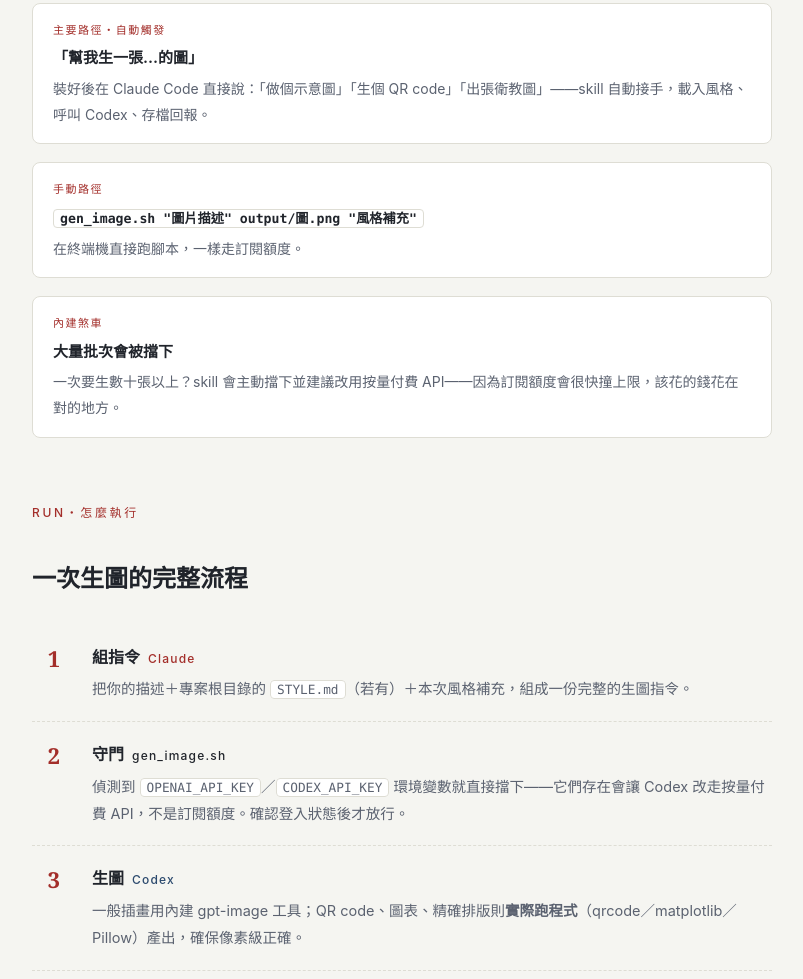
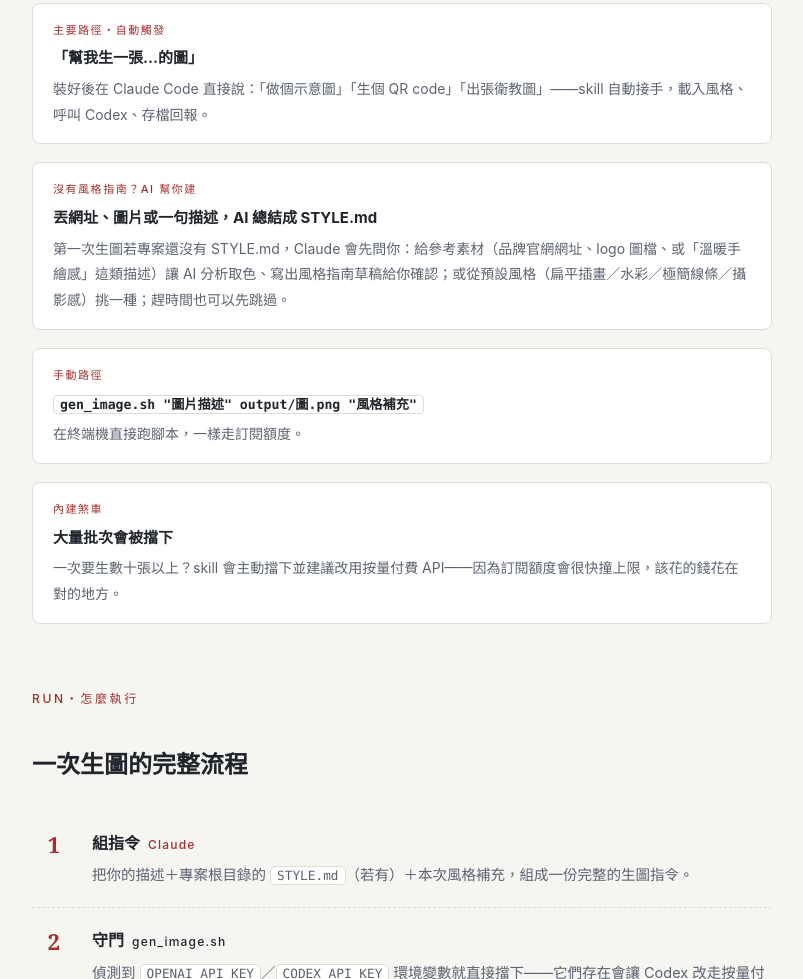
Before and after one commit to med95Albert/codex-image, a plain HTML site: page docs/index.html in a window 1280 px wide. Shown: the part 1228-2207 px from the top of the page, without its empty margins (238-1041 px from the left). Drawn offline with Linux system fonts and the light colour scheme.

Commit message:
v1.1.0 — 風格訪談流程：沒有 STYLE.md 時 AI 主動問、幫你建
- SKILL.md：生圖前檢查 STYLE.md，不存在時三選一——
  給參考素材（網址/圖片/文字）讓 AI 總結、挑預設風格、或本次跳過
- gen_image.sh：找不到 STYLE.md 印提示，不再靜默略過
- README/docs/CHANGELOG 同步，plugin 版本 1.1.0

Co-Authored-By: Claude Fable 5 <noreply@anthropic.com>

```diff
--- a/docs/index.html
+++ b/docs/index.html
@@ -101,6 +101,11 @@
       <p>裝好後在 Claude Code 直接說：「做個示意圖」「生個 QR code」「出張衛教圖」——skill 自動接手，載入風格、呼叫 Codex、存檔回報。</p>
     </div>
     <div class="callrow">
+      <span class="freq">沒有風格指南？AI 幫你建</span>
+      <b>丟網址、圖片或一句描述，AI 總結成 STYLE.md</b>
+      <p>第一次生圖若專案還沒有 STYLE.md，Claude 會先問你：給參考素材（品牌官網網址、logo 圖檔、或「溫暖手繪感」這類描述）讓 AI 分析取色、寫出風格指南草稿給你確認；或從預設風格（扁平插畫／水彩／極簡線條／攝影感）挑一種；趕時間也可以先跳過。</p>
+    </div>
+    <div class="callrow">
       <span class="freq">手動路徑</span>
       <b><code>gen_image.sh "圖片描述" output/圖.png "風格補充"</code></b>
       <p>在終端機直接跑腳本，一樣走訂閱額度。</p>
```
Also changed, not shown: .claude-plugin/marketplace.json, .claude-plugin/plugin.json, 6 other files.
